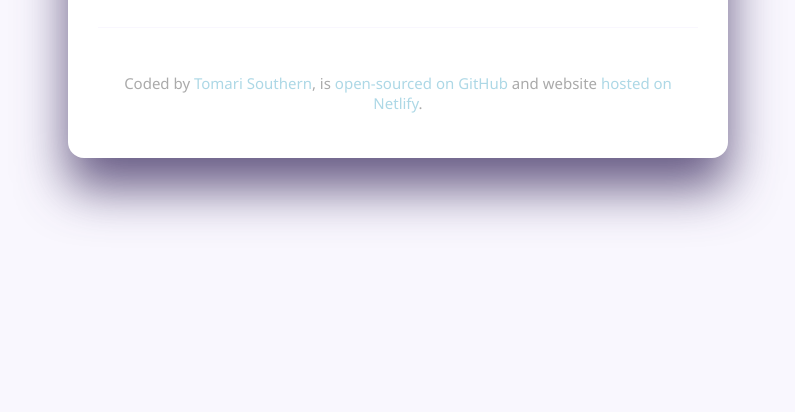
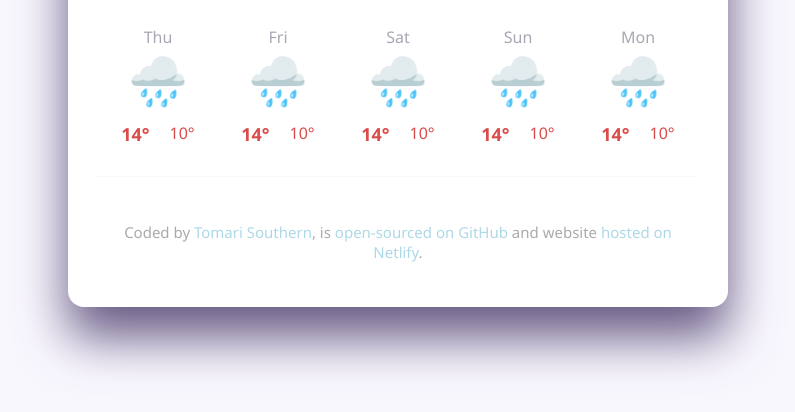
Before and after one commit to TomariCodes/project-weather, a website: page index.html in a window 1280 px wide. Shown: the part 356-768 px from the top of the page, without its empty margins (242-1037 px from the left). Drawn offline with nearby package versions, Linux system fonts and the light colour scheme; no server answers.

Commit message:
added 5 day forecast html and css

```diff
--- a/index.html
+++ b/index.html
@@ -36,14 +36,63 @@
               <span id="current-date">Tuesday 14:49</span>,
               <span id="current-description">scattered clouds</span>
               <br />
-              Humidity: <strong><span id="current-humidity">66</span>%</strong>, Wind:
+              Humidity: <strong><span id="current-humidity">66</span>%</strong>,
+              Wind:
               <strong><span id="current-wind">3.13</span>km/h</strong>
             </p>
           </div>
           <div class="temperature-container">
-            <div class="current-temp-img" id="current-temp-img"><img src="http://shecodes-assets.s3.amazonaws.com/api/weather/icons/rain-day.png" alt="Rain Day"/></div>
+            <div class="current-temp-img" id="current-temp-img">
+              <img
+                src="http://shecodes-assets.s3.amazonaws.com/api/weather/icons/rain-day.png"
+                alt="Rain Day"
+              />
+            </div>
             <div class="current-temperature" id="current-temperature">12</div>
             <div class="current-temperature-unit">&deg;F</div>
+          </div>
+        </div>
+
+        <div class="weather-forecast">
+          <div class="forecast-day">
+            <div class="forecast-date">Thu</div>
+            <div class="forecast-day-icon">🌧️</div>
+            <div class="forecast-temperatures">
+              <div class="forecast-temp max">14&deg;</div>
+              <div class="forecast-temp min">10&deg;</div>
+            </div>
+          </div>
+          <div class="forecast-day">
+            <div class="forecast-date">Fri</div>
+            <div class="forecast-day-icon">🌧️</div>
+            <div class="forecast-temperatures">
+              <div class="forecast-temp max">14&deg;</div>
+              <div class="forecast-temp min">10&deg;</div>
+            </div>
+          </div>
+          <div class="forecast-day">
+            <div class="forecast-date">Sat</div>
+            <div class="forecast-day-icon">🌧️</div>
+            <div class="forecast-temperatures">
+              <div class="forecast-temp max">14&deg;</div>
+              <div class="forecast-temp min">10&deg;</div>
+            </div>
+          </div>
+          <div class="forecast-day">
+            <div class="forecast-date">Sun</div>
+            <div class="forecast-day-icon">🌧️</div>
+            <div class="forecast-temperatures">
+              <div class="forecast-temp max">14&deg;</div>
+              <div class="forecast-temp min">10&deg;</div>
+            </div>
+          </div>
+          <div class="forecast-day">
+            <div class="forecast-date">Mon</div>
+            <div class="forecast-day-icon">🌧️</div>
+            <div class="forecast-temperatures">
+              <div class="forecast-temp max">14&deg;</div>
+              <div class="forecast-temp min">10&deg;</div>
+            </div>
           </div>
         </div>
       </main>
--- a/styles.css
+++ b/styles.css
@@ -104,6 +104,42 @@ img {
 
 }
 
+.weather-forecast {
+    display: flex;
+    justify-content: space-around;
+    margin-top: 30px;
+}
+
+.forecast-date {
+    text-align: center;
+    color: rgba(39, 33, 66, 0.4);
+    font-size: 16px;
+    line-height: 20px;
+}
+
+.forecast-day-icon {
+    font-size: 48px;
+    text-align: center;
+    margin-bottom: 10px;
+}
+
+.forecast-temperatures {
+    text-align: center;
+    color: #da4b4b;
+    display: flex;
+    justify-content: center;
+    margin-top: 10px;
+}
+
+.forecast-temperatures .forecast-temp {
+    padding: 0 10px;
+}
+
+.forecast-temperatures .forecast-temp.max {
+    font-size: 18px;
+    font-weight: bold;
+}
+
 
 footer {
     border-top: 1px solid #f9f7fe;
```
